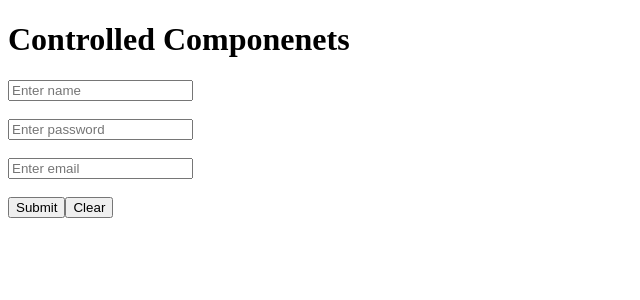
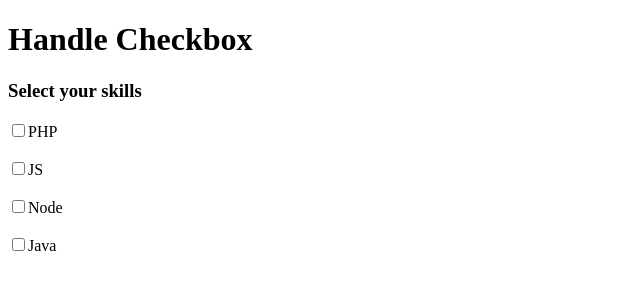
Before and after one commit to gaurav31120/React-step-by-step, a React (Vite) app in the folder react-step-by-step/: page / in a window 1280 px wide. Shown: the top 300 px of the page, without its empty margins (0-640 px from the left). Built offline with nearby package versions, Linux system fonts and the light colour scheme.

Commit message:
17 Handle Checkbox

```diff
--- a/react-step-by-step/src/App.jsx
+++ b/react-step-by-step/src/App.jsx
@@ -1,5 +1,6 @@
 import ClickEvent from "./ClickEventAndFunctionCall";
 import ControlledComponent from "./Components/16 Controlled Components/ControlledComponent";
+import HandleCheckbox from "./Components/17 Handle Checkbox/HandleCheckbox";
 import AdvanceProps from "./Components/Advance Props/AdvanceProps";
 import Counter from "./Components/Counter";
 import ElseIfConditional from "./Components/ElseIfConditional";
@@ -69,7 +70,8 @@ function App() {
     {/* <Props /> */}
     {/* <AdvanceProps /> */}
     {/* <InputField /> */}
-    <ControlledComponent />
+    {/* <ControlledComponent /> */}
+    <HandleCheckbox />
     </div>
 
 
--- /dev/null
+++ b/react-step-by-step/src/Components/17 Handle Checkbox/HandleCheckbox.jsx
@@ -0,0 +1,14 @@
+// 17 Handle Checkbox
+
+import Skills from "./Skills";
+
+function HandleCheckbox() {
+  return (
+    <>
+      <h1>Handle Checkbox</h1>
+      <Skills />
+    </>
+  );
+}
+
+export default HandleCheckbox;
--- /dev/null
+++ b/react-step-by-step/src/Components/17 Handle Checkbox/Skills.jsx
@@ -0,0 +1,41 @@
+import { useState } from "react";
+
+function Skills() {
+  const [skill, setSkill] = useState([]);
+  const handleSkills = (event) => {
+    console.log(event.target.value, event.target.checked);
+    if (event.target.checked) {
+      //   setSkill(event.target.value)
+      setSkill([...skill, event.target.value]);
+    } else {
+      setSkill([...skill.filter((item) => item != event.target.value)]);
+    }
+  };
+  return (
+    <>
+      <h3>Select your skills</h3>
+      {/* <h5></h5> */}
+      <input type="checkbox" id="php" value="php" onChange={handleSkills} />
+      <label htmlFor="php">PHP</label>
+      <br />
+      <br />
+
+      <input type="checkbox" id="js" value="js" onChange={handleSkills} />
+      <label htmlFor="js">JS</label>
+      <br />
+      <br />
+
+      <input type="checkbox" id="node" value="node" onChange={handleSkills} />
+      <label htmlFor="node">Node</label>
+      <br />
+      <br />
+
+      <input type="checkbox" id="java" value="java" onChange={handleSkills} />
+      <label htmlFor="java">Java</label>
+
+      <h1>{skill}</h1>
+    </>
+  );
+}
+
+export default Skills;
```
Also changed, not shown: react-step-by-step/_React Notes/17 Handle Checkbox.txt (added), 1 other file (tests, documents, lock files or other folders).
